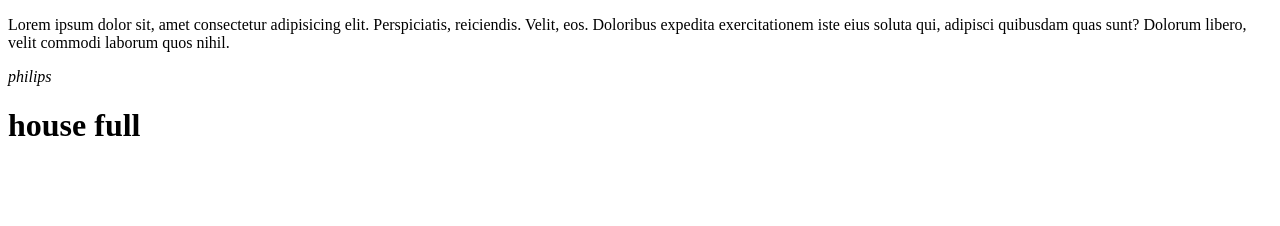
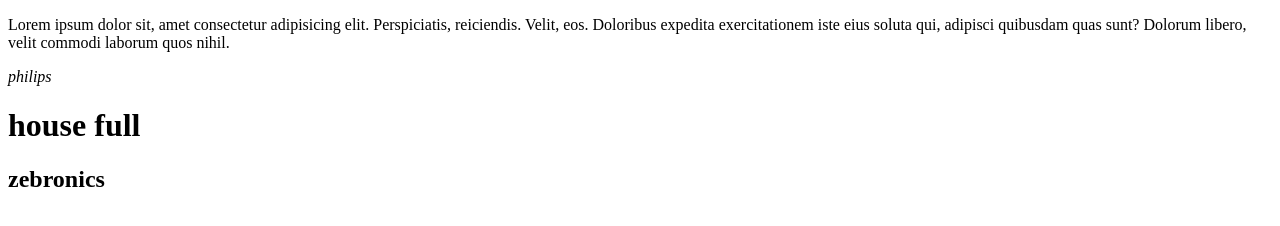
Before and after one commit to rajudon25/philips-2, a plain HTML site: page index.html in a window 1280 px wide. Drawn offline with Linux system fonts and the light colour scheme.

Commit message:
Update index.html

```diff
--- a/index.html
+++ b/index.html
@@ -10,5 +10,6 @@
         iste eius soluta qui, adipisci quibusdam quas sunt? Dolorum libero, velit commodi laborum quos nihil.</p>
     <i>philips</i>
     <h1>house full</h1>
+    <h2>zebronics</h2>
 </body>
 </html>
```
